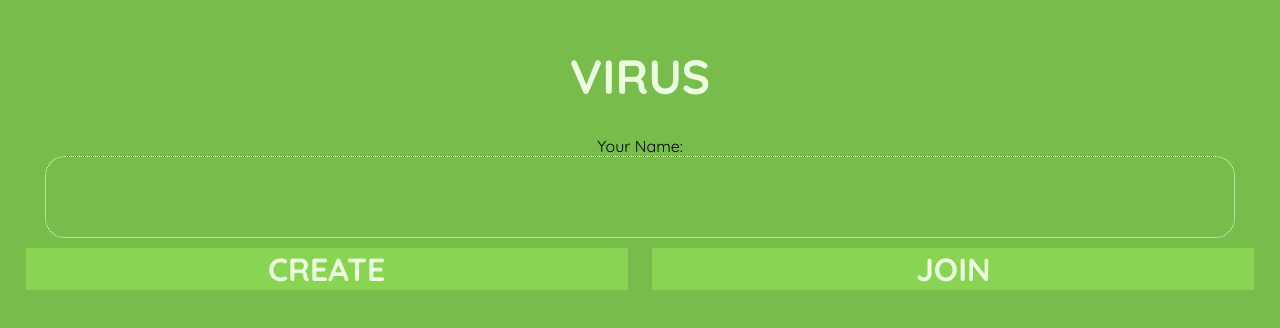
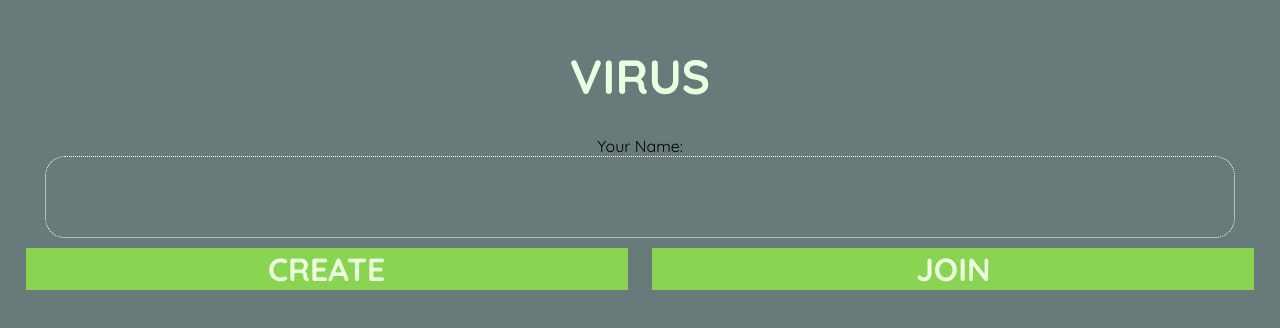
Before and after one commit to insolia/VirusGame, a website: page public/index.html in a window 1280 px wide. Shown: the part 154-482 px from the top of the page. Drawn offline with nearby package versions, Linux system fonts and the light colour scheme; no server answers.

Commit message:
Update styles.css

```diff
--- a/public/css/styles.css
+++ b/public/css/styles.css
@@ -8,7 +8,7 @@ Dark Purple : #A22FB0
 */
 
 html, body {
-    background-color: #78BD4C;
+    background-color: #687a7a;
 
     /*background: -webkit-linear-gradient(left, red ,transparent, blue);
     background: -o-linear-gradient(right, red ,transparent, blue);
```
